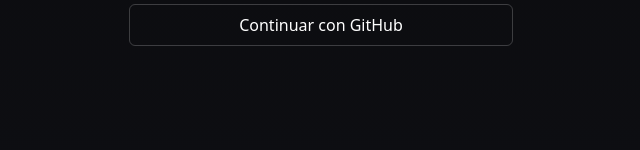
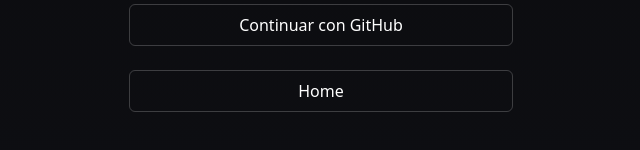
Before and after one commit to aguerram04/ReplicadosIA, a Next.js app in the folder avatar-ai-app/: page /login in a window 1280 px wide. Shown: the part 402-552 px from the top of the page, without its empty margins (319-959 px from the left). Built offline with nearby package versions, Linux system fonts and the light colour scheme.

Commit message:
botones de regreso a home

```diff
--- a/avatar-ai-app/src/app/(app)/dashboard/page.tsx
+++ b/avatar-ai-app/src/app/(app)/dashboard/page.tsx
@@ -16,6 +16,12 @@
           className="inline-block mt-6 px-4 py-2 rounded-md bg-white text-black"
         >
           Ir a login
+        </a>
+        <a
+          href="/"
+          className="inline-block mt-4 ml-3 px-4 py-2 rounded-md border border-white/20"
+        >
+          Home
         </a>
       </main>
     );
--- a/avatar-ai-app/src/app/login/page.tsx
+++ b/avatar-ai-app/src/app/login/page.tsx
@@ -59,6 +59,14 @@
           Continuar con GitHub
         </button>
       </div>
+      <div className="mt-6">
+        <a
+          href="/"
+          className="block w-full text-center px-4 py-2 rounded-md border border-white/20"
+        >
+          Home
+        </a>
+      </div>
     </main>
   );
 }
```
